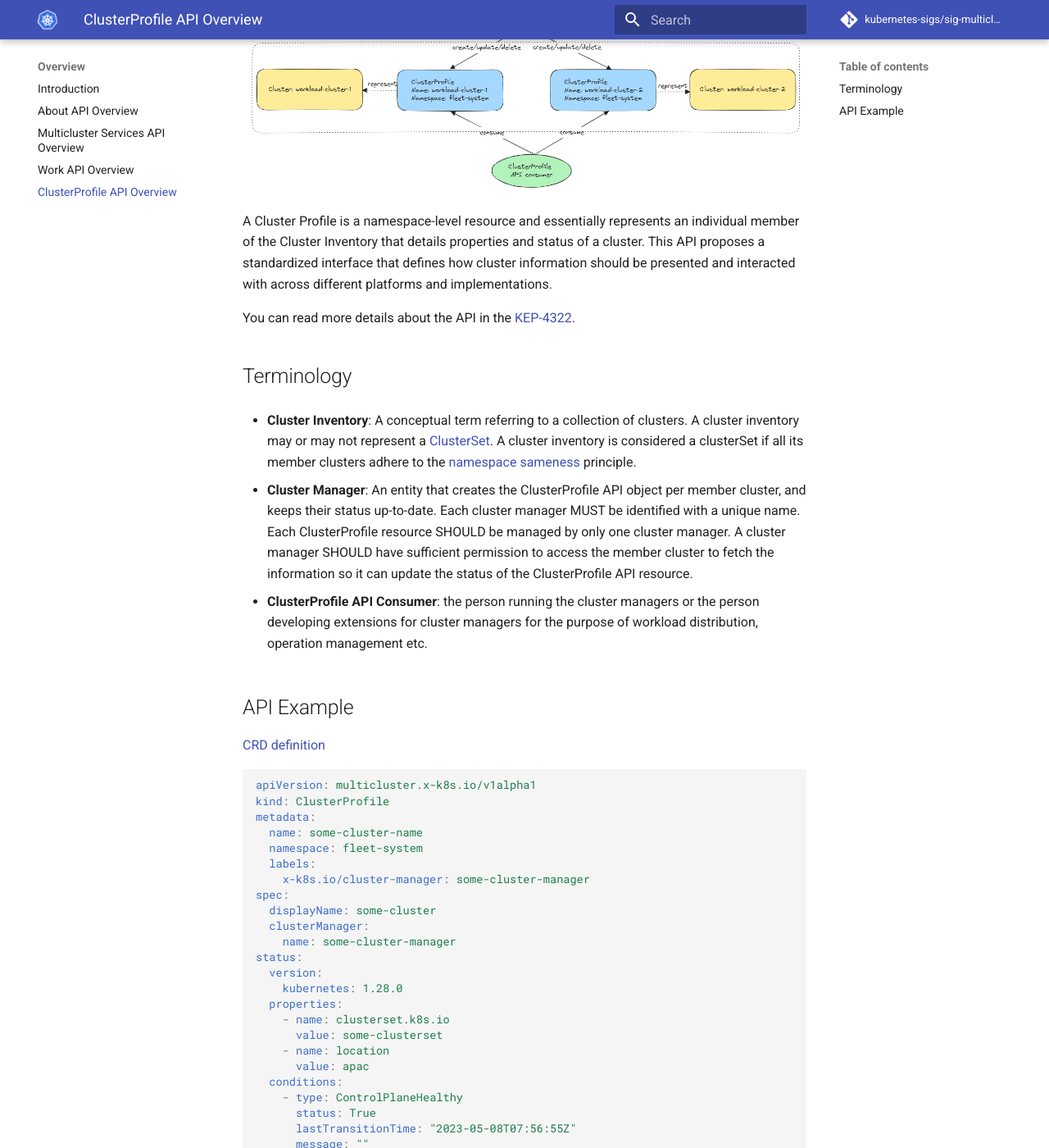
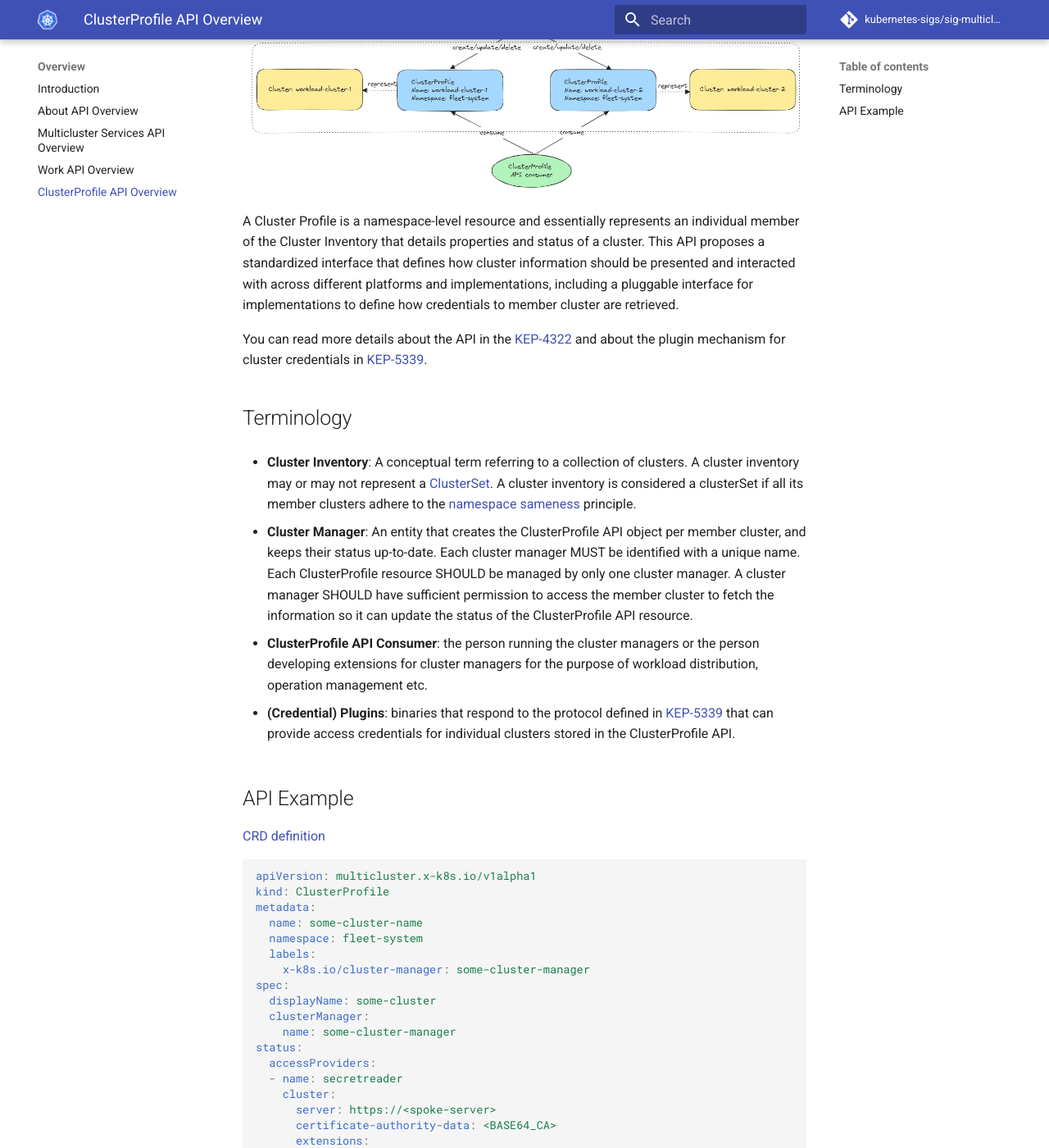
Before and after one commit to kubernetes-sigs/sig-multicluster-site, an MkDocs documentation site: the page built from site-src/concepts/cluster-profile-api.md, in a window 1280 px wide and 1400 px high, scrolled down 285 px. Shown: the whole window at 82% size. Built offline with MkDocs 1.6.1 and Material for MkDocs 9.7.7, drawn with Linux system fonts in a browser that asks for light colours; comment, search, counter and statistics services are not loaded; some of the changed text lies outside the part shown.

Commit message:
Add clusterprofile credential info to website

```diff
--- a/site-src/concepts/cluster-profile-api.md
+++ b/site-src/concepts/cluster-profile-api.md
@@ -6,9 +6,10 @@ This document provides an overview of the [ClusterProfile API](https://github.co
 
 A Cluster Profile is a namespace-level resource and essentially represents an individual member of the Cluster Inventory
 that details properties and status of a cluster. This API proposes a standardized interface that defines how cluster information should be presented
-and interacted with across different platforms and implementations.
+and interacted with across different platforms and implementations, including a pluggable interface for implementations to define how credentials to
+member cluster are retrieved.
 
-You can read more details about the API in the [KEP-4322](https://github.com/kubernetes/enhancements/blob/master/keps/sig-multicluster/4322-cluster-inventory/README.md).
+You can read more details about the API in the [KEP-4322](https://github.com/kubernetes/enhancements/blob/master/keps/sig-multicluster/4322-cluster-inventory/README.md) and about the plugin mechanism for cluster credentials in [KEP-5339](https://github.com/kubernetes/enhancements/tree/master/keps/sig-multicluster/5339-clusterprofile-plugin-credentials).
 
 ## Terminology
 
@@ -25,6 +26,8 @@ a [ClusterSet](../api-types/cluster-set.md). A cluster inventory is considered a
 - **ClusterProfile API Consumer**: the person running the cluster managers
   or the person developing extensions for cluster managers for the purpose of
   workload distribution, operation management etc.
+
+- **(Credential) Plugins**: binaries that respond to the protocol defined in [KEP-5339](https://github.com/kubernetes/enhancements/tree/master/keps/sig-multicluster/5339-clusterprofile-plugin-credentials) that can provide access credentials for individual clusters stored in the ClusterProfile API.
 
 ## API Example
 
@@ -43,6 +46,15 @@ spec:
   clusterManager:
     name: some-cluster-manager
 status:
+  accessProviders:
+  - name: secretreader
+    cluster:
+      server: https://<spoke-server>
+      certificate-authority-data: <BASE64_CA>
+      extensions:
+      - name: client.authentication.k8s.io/exec
+        extension:
+          clusterName: spoke-1
   version:
     kubernetes: 1.28.0
   properties:
```
